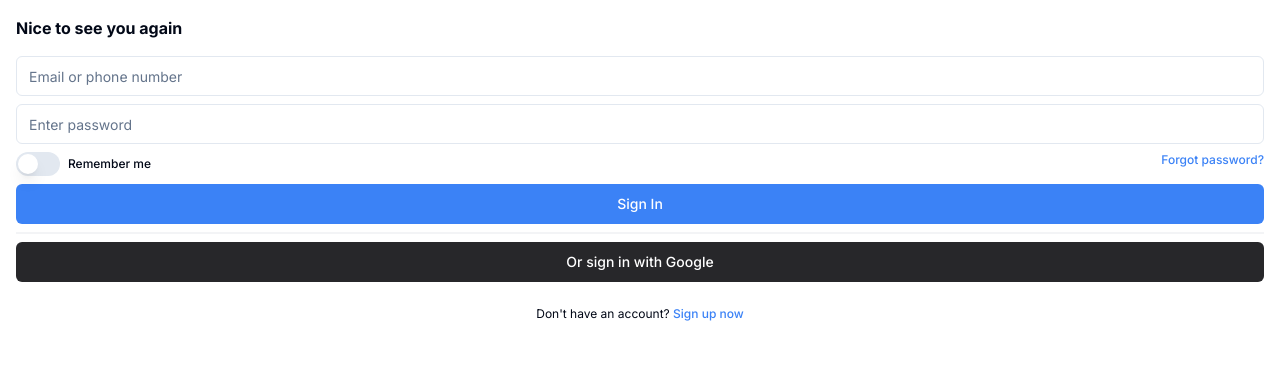
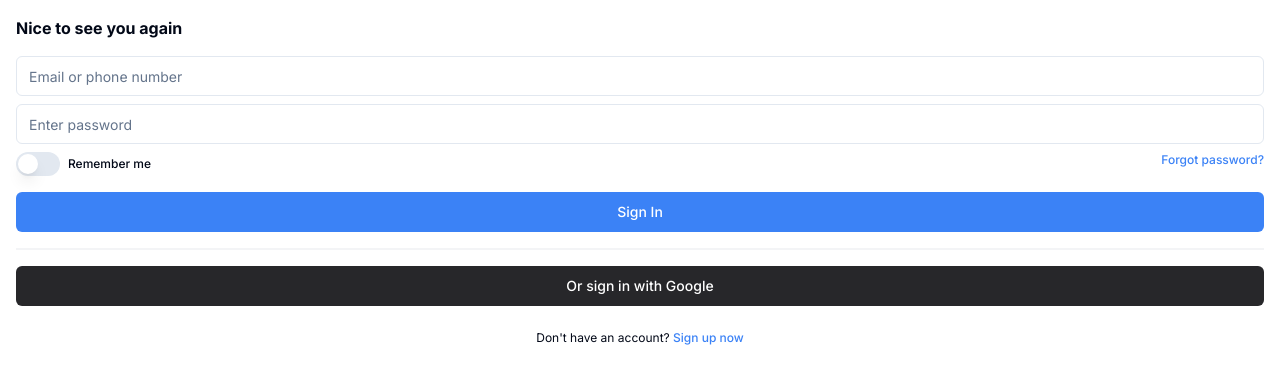
Before and after one commit to FernandoGmz2001/Expense-Tracker, a Next.js app: page /login in a window 1280 px wide. Shown: the top 384 px of the page. Built offline with nearby package versions, Linux system fonts and the light colour scheme.

Commit message:
feat: Add login functionality and API integration

```diff
--- /dev/null
+++ b/src/app/api/login/route.ts
@@ -0,0 +1,6 @@
+export async function POST(req: Request) {
+    const { username, password } = await req.json();
+    return new Response(JSON.stringify({ message: { username, password } }), {
+        headers: { 'content-type': 'application/json' },
+    });
+}
--- a/src/app/login/page.tsx
+++ b/src/app/login/page.tsx
@@ -9,12 +9,17 @@ const LoginPage = () => {
   const [username, setUsername] = useState("");
   const [password, setPassword] = useState("");
 
-  const handleLogin = (event: React.FormEvent) => {
-    event.preventDefault();
-    console.log(
-      `Intentando iniciar sesión con usuario: ${username} y contraseña: ${password}`
-    );
-  };
+  async function login() {
+    const response = await fetch("/api/login", {
+      method: "POST",
+      headers: {
+        "Content-Type": "application/json",
+      },
+    })
+    const data = await response.json()
+    console.log(data)
+  }
+
 
   return (
     <>
@@ -32,14 +37,14 @@ const LoginPage = () => {
             </div>
             <a className="text-blue-500 font-medium">Forgot password?</a>
           </div>
-          <Button className="text-white bg-blue-500">Sign In</Button>
+          <Button className="text-white bg-blue-500 my-2" onClick={login}>Sign In</Button>
           <div className="w-full border border-gray-100"></div>
-          <Button className="text-white bg-zinc-800">
+          <Button className="text-white bg-zinc-800 mt-2">
             Or sign in with Google
           </Button>
           <div className="w-full flex justify-center mt-4">
             <p className="text-xs">
-              Don't have an account?{" "}
+              Don&apos;t have an account?{" "}
               <span className=" text-blue-500 font-medium">Sign up now</span>
             </p>
           </div>
```
